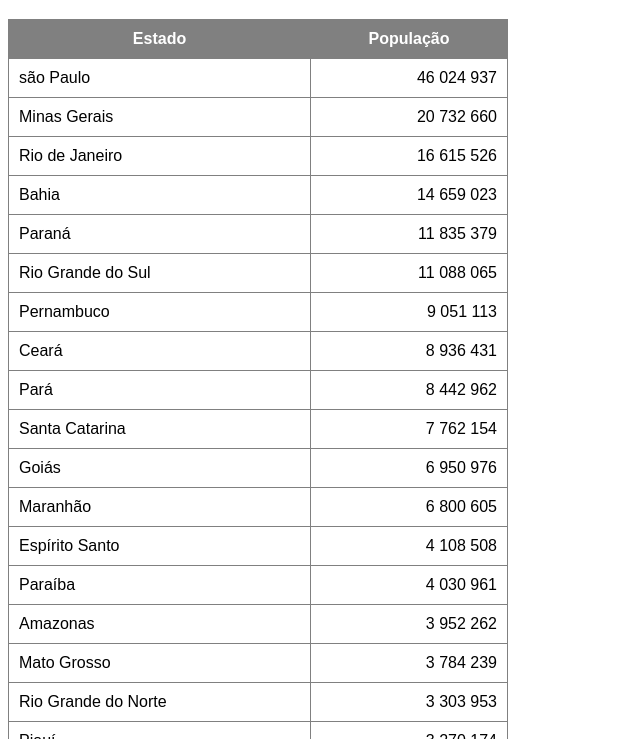
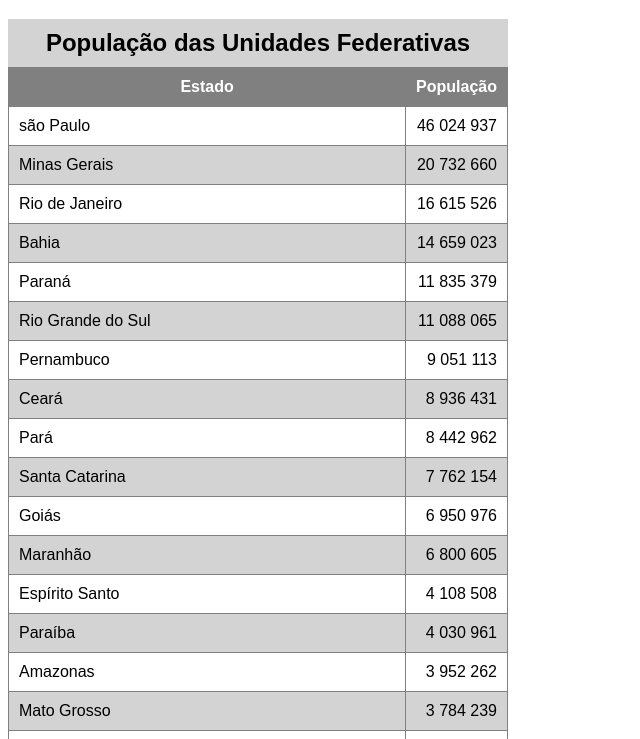
Before and after one commit to GeanFit/html_css, a plain HTML site: page módulo-03/ex023/tabela002.html in a window 1280 px wide. Shown: the part 61-800 px from the top of the page, without its empty margins (0-640 px from the left). Drawn offline with Linux system fonts and the light colour scheme.

Commit message:
atualizações

```diff
--- a/módulo-03/ex023/tabela002.html
+++ b/módulo-03/ex023/tabela002.html
@@ -20,9 +20,24 @@
             padding: 10px;
         }
 
+        caption {
+            background-color: lightgray;
+            padding: 10px;
+            font-size: 1.5em;
+            font-weight: bold;
+        }
+
         thead, tfoot {
             background-color: gray;
             color: white;
+        }
+
+        tbody > tr:nth-child(odd) {   /*  2n-1  */
+            background-color: white;
+        }
+
+        tbody > tr:nth-child(even) {   /*  2n  */
+            background-color: lightgray;
         }
 
         td.num {
@@ -34,6 +49,7 @@
     <h1>Uso de tabelas grandes</h1>
     <!-- NATOMIA PARA TABELAS GRANDES
             TABLE
+                CAPTION [O título da tabela]
                 THEAD
                     TR, TD, TH
                 TBODY
@@ -43,10 +59,13 @@
     -->
 
     <table>
+
+        <caption>População das Unidades Federativas</caption>
+
         <thead>
             <tr>
-                <th>Estado</th>
-                <th>População</th>
+                <th scope="col">Estado</th>
+                <th scope="col" style="width: 50px;">População</th>
             </tr>
         </thead>
 
@@ -163,7 +182,7 @@
 
         <tfoot>
             <tr>
-                <th>Toral de Habitantes</th>
+                <th scope="row">Total de Habitantes</th>
                 <td class="num"><strong>218 277 169
                 </strong></td>
             </tr>
```
